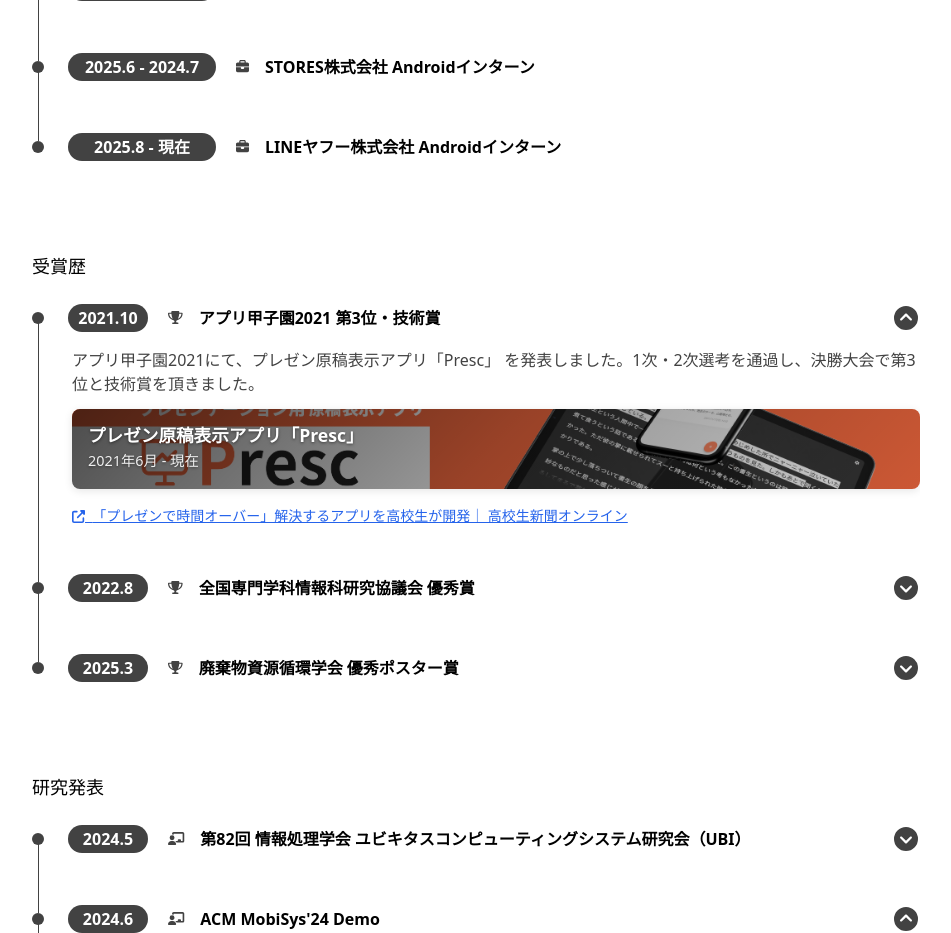
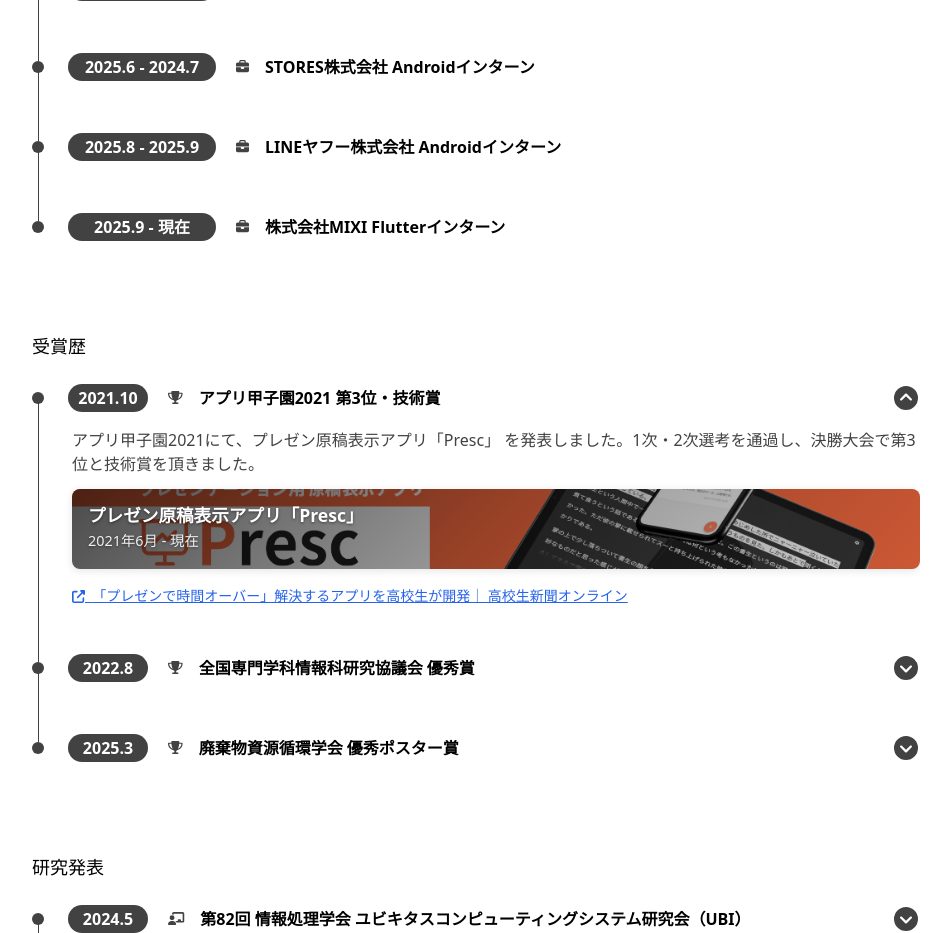
Before and after one commit to sakusaku3939/my-page, a Next.js app: page /profile in a window 1280 px wide. Shown: the part 860-1793 px from the top of the page, without its empty margins (164-1115 px from the left). Built offline with nearby package versions, Linux system fonts and the light colour scheme; no server answers; a web font is replaced by a local one.

Commit message:
Add a timeline item

```diff
--- a/src/pages/profile/index.tsx
+++ b/src/pages/profile/index.tsx
@@ -79,7 +79,9 @@ const Index = () => {
           </TimeLineItem>
           <TimeLineItem date="2025.6 - 2024.7" icon={faBriefcase} title="STORES株式会社 Androidインターン"
                         open={false}></TimeLineItem>
-          <TimeLineItem date="2025.8 - 現在" icon={faBriefcase} title="LINEヤフー株式会社 Androidインターン"
+          <TimeLineItem date="2025.8 - 2025.9" icon={faBriefcase} title="LINEヤフー株式会社 Androidインターン"
+                        open={false}></TimeLineItem>
+          <TimeLineItem date="2025.9 - 現在" icon={faBriefcase} title="株式会社MIXI Flutterインターン"
                         open={false}></TimeLineItem>
         </Timeline>
 
```
